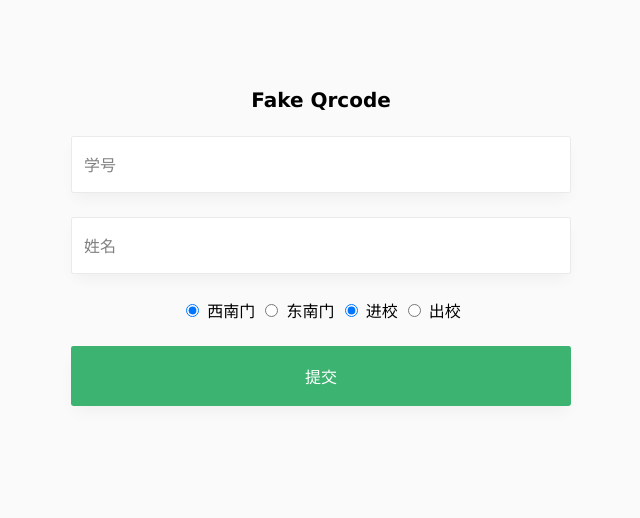
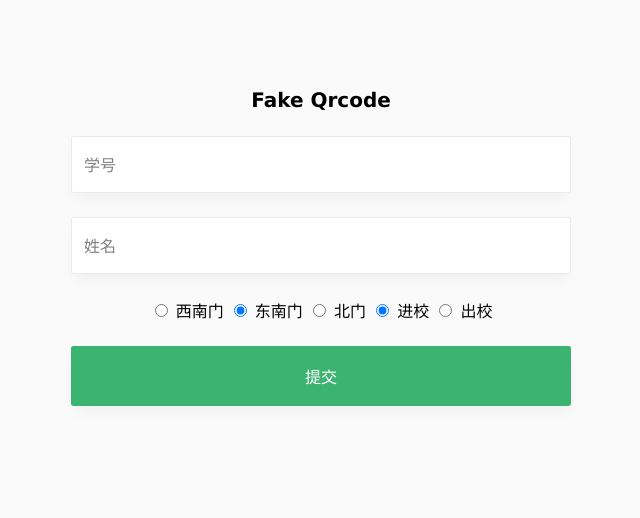
Before and after one commit to xzltc/fake_qrcode, a Flask app: page /raw in a window 1280 px wide. Shown: the top 518 px of the page, without its empty margins (319-959 px from the left). Run offline with Flask 2, Linux system fonts and the light colour scheme.

Commit message:
update north door

```diff
--- a/templates/index_v2.html
+++ b/templates/index_v2.html
@@ -137,7 +137,7 @@
     <div id="smsb">
         <p class='smjg'>扫码成功</p>
         <p class='smqk'></p>
-        <p class='smqk'>您当前扫码位置：校{{s.door}}_{{s.codeType}}通道_1</p>
+        <p class='smqk'>您当前扫码位置：{{s.door}}_{{s.codeType}}通道_1</p>
     </div>
     <div id="jlfw"></div>
 </form>
--- a/templates/ready.html
+++ b/templates/ready.html
@@ -51,10 +51,12 @@
             <label for="basic-form-last-name">姓名</label>
         </div>
         <div class="form-group" style="display:block;text-align: center">
-            <input class="radio" type="radio" name="door" value="西南门" checked/>
+            <input class="radio" type="radio" name="door" value="西南门"/>
             <span class="radio">西南门</span>
-            <input class="radio" type="radio" name="door" value="东南门"/>
+            <input class="radio" type="radio" name="door" value="东南门" checked/>
             <span class="radio">东南门</span>
+            <input class="radio" type="radio" name="door" value="北门"/>
+            <span class="radio">北门</span>
             <input class="radio" type="radio" name="codeType" value="进校" checked/>
             <span class="radio">进校</span>
             <input class="radio" type="radio" name="codeType" value="出校"/>
```
